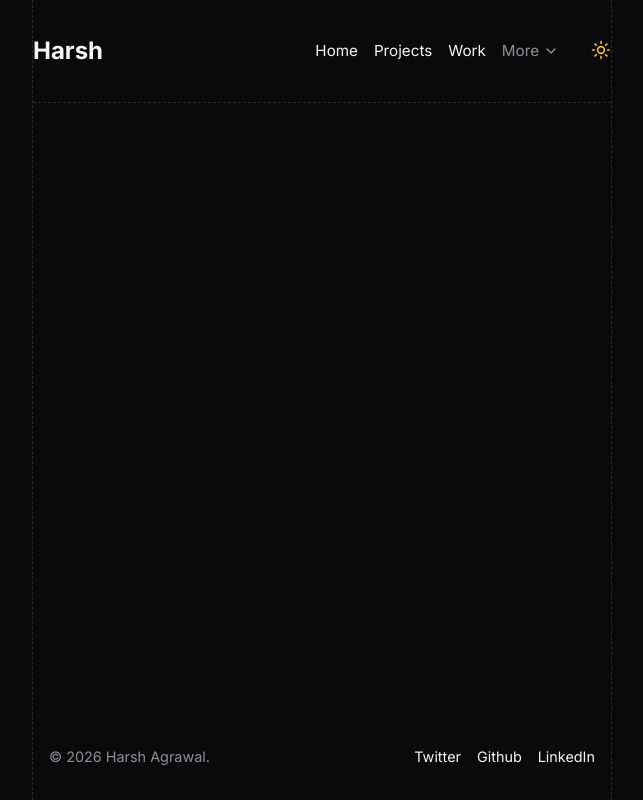
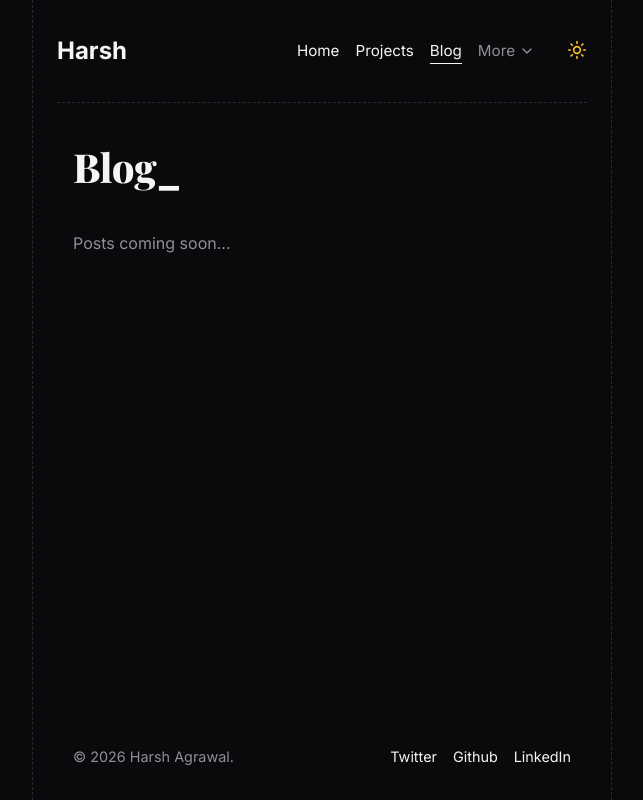
Before and after one commit to Harsh99830/about-me, a React (Vite) app: page /blog in a window 1280 px wide. Shown: the whole page, without its empty margins (318-961 px from the left). Built offline with nearby package versions, Linux system fonts and the light colour scheme; a web font is replaced by a local one.

Commit message:
Change Work section to Blog and adjust layout

```diff
--- a/src/App.jsx
+++ b/src/App.jsx
@@ -3,7 +3,7 @@ import { BrowserRouter, Routes, Route } from 'react-router-dom';
 import Navbar from './components/Navbar';
 import Home from './pages/Home';
 import Projects from './pages/Projects';
-import Work from './pages/Work';
+import Blog from './pages/Blog';
 
 function App() {
   const [theme, setTheme] = useState('dark');
@@ -24,7 +24,7 @@ function App() {
           <Routes>
             <Route path="/" element={<Home />} />
             <Route path="/projects" element={<Projects />} />
-            <Route path="/work" element={<Work />} />
+            <Route path="/blog" element={<Blog />} />
           </Routes>
         </main>
         <footer className="py-8 flex justify-between text-muted items-center" style={{ fontSize: '0.9rem', padding: '2rem 1rem' }}>
--- a/src/components/Hero.jsx
+++ b/src/components/Hero.jsx
@@ -12,6 +12,7 @@ export default function Hero() {
         backgroundColor: '#333',
         borderRadius: '16px',
         marginTop: '2rem',
+        border: '3px solid #ffffff',
         backgroundImage: `url("${profile.bannerImage}")`,
         backgroundSize: 'cover',
         backgroundPosition: 'center',
@@ -27,7 +28,7 @@ export default function Hero() {
             width: '120px',
             height: '120px',
             borderRadius: '16px',
-            border: '6px solid var(--bg-color)',
+            border: '4px solid #ffffff',
             objectFit: 'cover',
             backgroundColor: 'var(--bg-color)',
             boxShadow: '0 4px 12px var(--shadow-color)',
--- a/src/data/content.js
+++ b/src/data/content.js
@@ -17,7 +17,7 @@ export const profile = {
 export const navLinks = [
   { label: 'Home', path: '/' },
   { label: 'Projects', path: '/projects' },
-  { label: 'Work', path: '/work' },
+  { label: 'Blog', path: '/blog' },
 ];
 
 // ---- About section bullets ----
--- a/src/index.css
+++ b/src/index.css
@@ -70,6 +70,7 @@ a:hover {
 .main-container {
   max-width: 580px;
   margin: 0 auto;
+  padding: 0 1.5rem;
   border-left: 1px dashed var(--border-color);
   border-right: 1px dashed var(--border-color);
   min-height: 100vh;
--- /dev/null
+++ b/src/pages/Blog.jsx
@@ -0,0 +1,10 @@
+import React from 'react';
+
+export default function Blog() {
+  return (
+    <div className="blog-page py-8" style={{ padding: '2rem 1rem', minHeight: '60vh' }}>
+      <h1 className="heading-font" style={{ fontSize: '2.5rem', marginBottom: '2rem' }}>Blog_</h1>
+      <p className="text-muted">Posts coming soon...</p>
+    </div>
+  );
+}
--- a/src/pages/Work.jsx
+++ /dev/null
@@ -1,27 +0,0 @@
-import React from 'react';
-import { workExperience } from '../data/content';
-
-export default function Work() {
-  return (
-    <div className="work-page py-8" style={{ padding: '2rem 1rem', minHeight: '60vh' }}>
-      <h1 className="heading-font" style={{ fontSize: '2.5rem', marginBottom: '2rem' }}>Work Experience_</h1>
-
-      {workExperience.length === 0 ? (
-        <p className="text-muted">Details coming soon...</p>
-      ) : (
-        <div className="flex" style={{ flexDirection: 'column', gap: '1.5rem' }}>
-          {workExperience.map((job, idx) => (
-            <div key={idx} style={{ borderBottom: '1px dashed var(--border-color)', paddingBottom: '1.5rem' }}>
-              <div className="flex justify-between items-center" style={{ marginBottom: '0.3rem' }}>
-                <h3 className="heading-font" style={{ fontSize: '1.3rem', margin: 0 }}>{job.role}</h3>
-                <span className="text-muted" style={{ fontSize: '0.85rem' }}>{job.duration}</span>
-              </div>
-              <div className="text-muted" style={{ marginBottom: '0.5rem', fontWeight: 600 }}>{job.company}</div>
-              <p className="text-muted">{job.description}</p>
-            </div>
-          ))}
-        </div>
-      )}
-    </div>
-  );
-}
```
